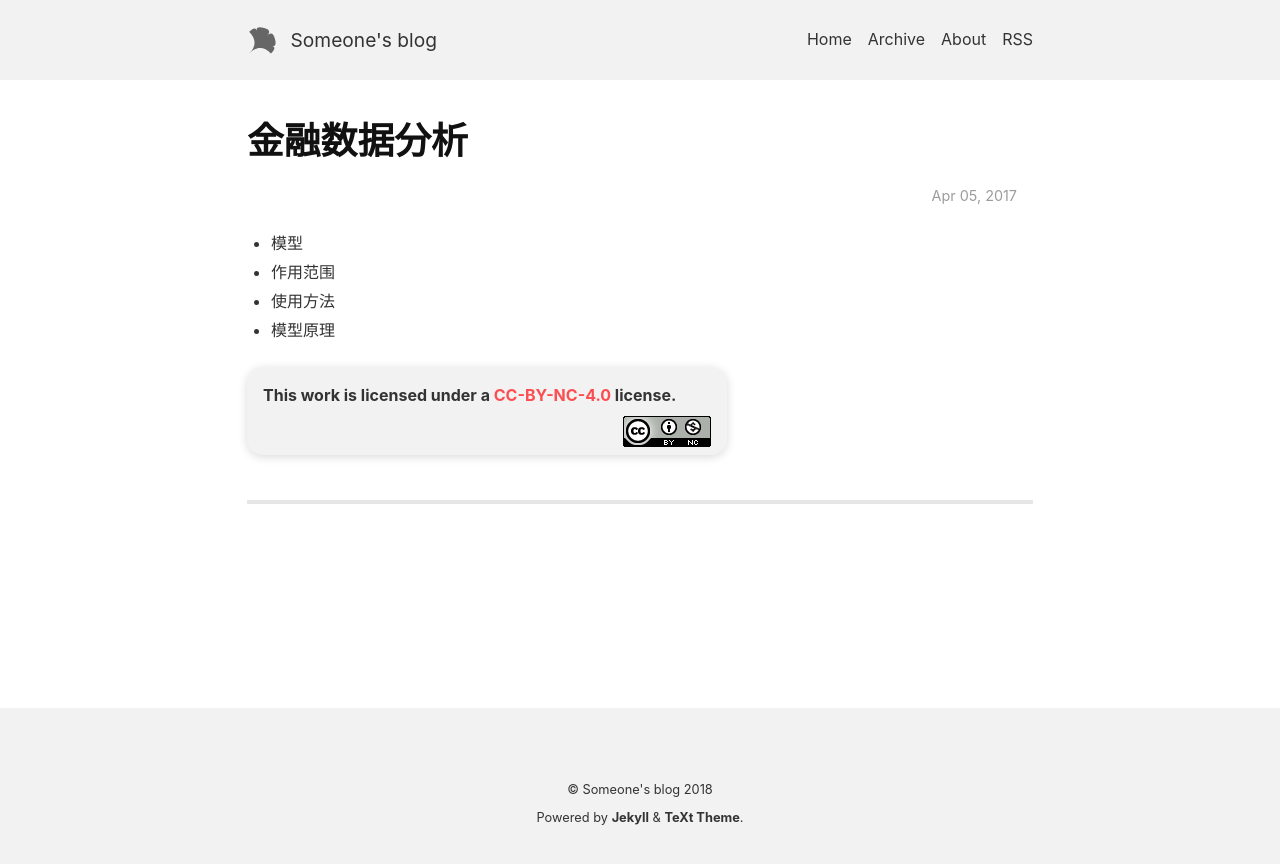
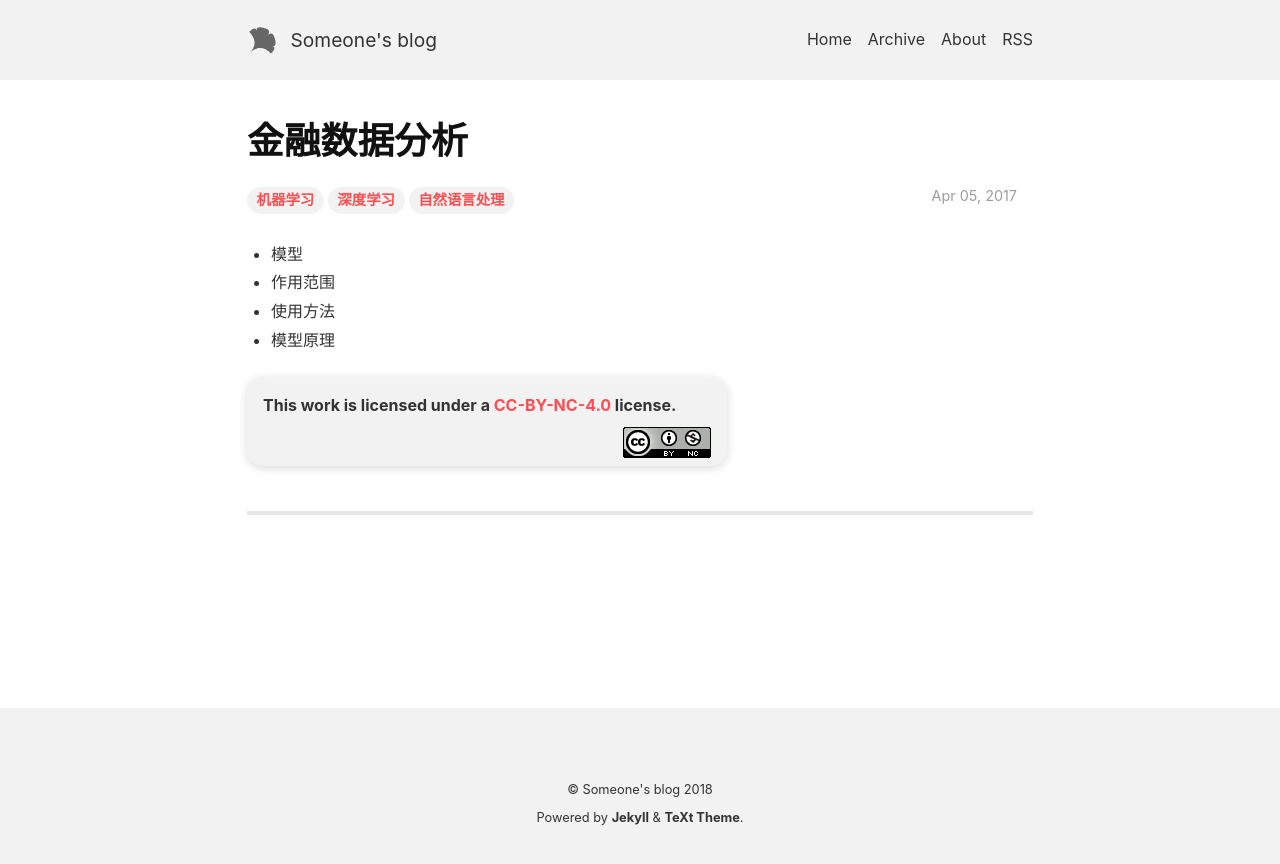
Before and after one commit to slyrx/Tech_Blog, a Jekyll site: the page built from _posts/2017-4-5-金融数据分析.md, in a window 1280 px wide. Shown: the top 864 px of the page. Built offline with Jekyll 4.4.1, drawn with Linux system fonts in a browser that asks for light colours; nearby versions of some CDN libraries.

Commit message:
test modify file

```diff
--- a/_posts/2017-4-5-金融数据分析.md
+++ b/_posts/2017-4-5-金融数据分析.md
@@ -2,6 +2,7 @@
 layout: post
 title:  "金融数据分析"
 date:   2017-04-5 14:49:56 +0530
+tags: [机器学习, 深度学习, 自然语言处理]
 ---
 
 * 模型
```
Also changed, not shown: 1 other file.
